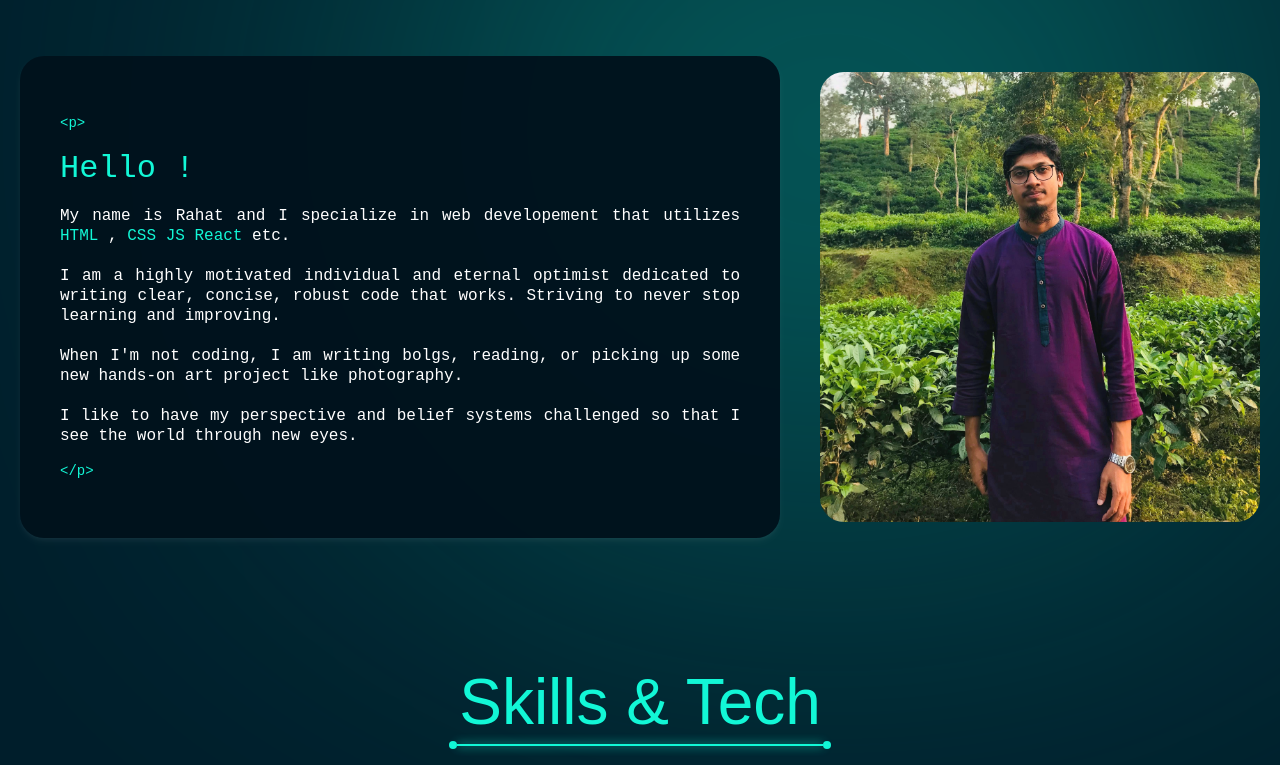
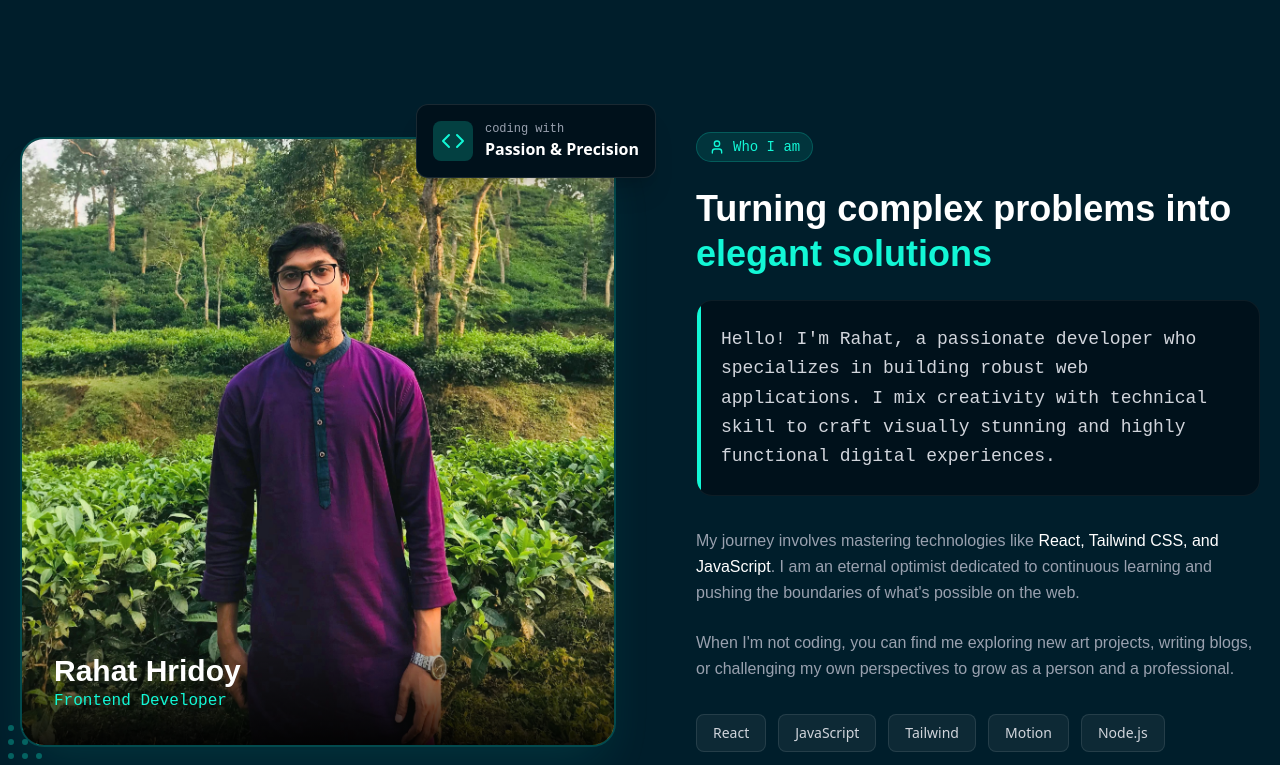
Before and after one commit to Rahat-Hridoy/rahat_hridoy, a React (Vite) app: page / in a window 1280 px wide. Shown: the part 1184-1949 px from the top of the page. Built offline with nearby package versions, Linux system fonts and the light colour scheme.

Commit message:
Modify "About us" section

```diff
--- a/src/components/sections/about/About.jsx
+++ b/src/components/sections/about/About.jsx
@@ -1,76 +1,104 @@
 import React from "react";
-import ScrollMouse from "../../animation/Scroll";
 import SectionHead from "../../common/SectionHead";
 import { motion } from "motion/react";
+import { Code, Terminal, User } from "lucide-react";
 
 const About = () => {
   return (
-    <section className="section-padding relative" id="about">
-      <div className="w-[60%] h-[60%] absolute top-[10%] right-[5%] rounded-full shadow-[100px] bg-brand-1/60 blur-[250px]"></div>
-      <div className="container mx-auto relative z-10">
-        <div className="wrapper">
-          <div className="hidden lg:block ">
-            <ScrollMouse />
-          </div>
-          {/* Head */}
-          <motion.h1
-            initial={{ opacity: 0, y: -20 }}
-            whileInView={{ opacity: 1, y: 0 }}
-            transition={{ duration: 0.6 }}
-            viewport={{ once: true }}
-            className="w-fit md:max-w-[367px] font-primary font-normal text-primary text-[32px] md:text-[64px] leading-[36px] md:leading-[72px] px-8 md:px-[40px] py-[16px] border-4 border-brand-1 rounded-tl-[30px] rounded-br-[30px] md:rounded-tl-[50px] md:rounded-br-[50px] bg-primary-bg mb-16 mx-auto md:mx-0 text-center"
-          >
-            About Me
-          </motion.h1>
-          <div className="grid grid-cols-1 lg:grid-cols-[2fr_auto] justify-items-center items-center gap-10 z-100">
-            {/* Left side-about description */}
+    <section className="section-padding relative overflow-hidden" id="about">
+      {/* Background Elements */}
+      <div className="absolute top-20 right-0 w-[500px] h-[500px] bg-brand-1/5 rounded-full blur-[120px] -z-10"></div>
+
+      <div className="container mx-auto px-4">
+        <SectionHead title="About Me" text="Get to know me better" />
+
+        <div className="grid grid-cols-1 lg:grid-cols-2 gap-12 items-center mt-16">
+          {/* Left Side - Image & Visuals */}
           <motion.div
             initial={{ opacity: 0, x: -50 }}
             whileInView={{ opacity: 1, x: 0 }}
-              transition={{ duration: 0.8, delay: 0.2 }}
+            transition={{ duration: 0.8 }}
             viewport={{ once: true }}
-              className="order-2 lg:order-0"
+            className="relative"
           >
-              {/* Description */}
-              <div className="px-[24px] md:px-[40px] py-[58px] bg-cardBG/95 shadow-white/5 shadow-md rounded-3xl">
-                <p className="tag-style"> {"<p>"} </p>
-                <h4 className="font-second font-medium text-brand-1 text-[32px] leading-[42px] pt-[16px] ">
-                  Hello !
-                </h4>
-                <p className="pera-text text-[16px] leading-[20px] text-justify max-w-[880px] py-[16px] ">
-                  My name is Rahat and I specialize in web developement that
-                  utilizes
-                  <span className="text-brand-1"> HTML</span> ,
-                  <span className="text-brand-1"> CSS</span>{" "}
-                  <span className="text-brand-1"> JS</span>{" "}
-                  <span className="text-brand-1"> React</span> etc. <br />
-                  <br /> I am a highly motivated individual and eternal optimist
-                  dedicated to writing clear, concise, robust code that works.
-                  Striving to never stop learning and improving. <br />
-                  <br /> When I'm not coding, I am writing bolgs, reading, or
-                  picking up some new hands-on art project like photography.{" "}
-                  <br />
-                  <br /> I like to have my perspective and belief systems
-                  challenged so that I see the world through new eyes.
-                </p>
-                <p className="tag-style"> {"</p>"} </p>
+            <div className="relative z-10 rounded-3xl overflow-hidden border-2 border-brand-1/20 shadow-2xl shadow-brand-1/10 group">
+              <img
+                src="/image/rahatHridoy_about.jpg"
+                alt="Rahat Hridoy"
+                className="w-full h-auto object-cover transition-all duration-500"
+              />
+
+              {/* Overlay with Name */}
+              <div className="absolute bottom-0 left-0 w-full bg-gradient-to-t from-black/90 to-transparent p-8">
+                <h3 className="text-3xl font-primary font-bold text-white">Rahat Hridoy</h3>
+                <p className="text-brand-1 font-second">Frontend Developer</p>
+              </div>
+            </div>
+
+            {/* Floating Tech Badge */}
+            <motion.div
+              animate={{ y: [0, -10, 0] }}
+              transition={{ duration: 4, repeat: Infinity, ease: "easeInOut" }}
+              className="absolute -top-6 -right-6 lg:-right-10 bg-cardBG border border-white/10 p-4 rounded-xl shadow-xl z-20 flex items-center gap-3"
+            >
+              <div className="bg-brand-1/20 p-2 rounded-lg text-brand-1">
+                <Code size={24} />
+              </div>
+              <div>
+                <span className="block text-xs text-gray-400 font-second"> coding with</span>
+                <span className="font-bold text-white">Passion & Precision</span>
               </div>
             </motion.div>
-            {/* right side - image */}
+
+            {/* Decorative Dots */}
+            <div className="absolute -bottom-10 -left-10 grid grid-cols-5 gap-2 opacity-30">
+              {[...Array(25)].map((_, i) => (
+                <div key={i} className="w-1.5 h-1.5 rounded-full bg-brand-1"></div>
+              ))}
+            </div>
+          </motion.div>
+
+          {/* Right Side - Text Content */}
           <motion.div
             initial={{ opacity: 0, x: 50 }}
             whileInView={{ opacity: 1, x: 0 }}
-              transition={{ duration: 0.8, delay: 0.4 }}
+            transition={{ duration: 0.8, delay: 0.2 }}
             viewport={{ once: true }}
-              className="order-0 lg:order-2"
+            className="lg:pl-8"
           >
-              <img
-                src="/image/rahatHridoy_about.jpg"
-                alt="image"
-                className="w-[272px] md:w-full h-[450px] rounded-3xl object-cover object-center overflow-hidden  "
-              />
+            <div className="mb-6 inline-flex items-center gap-2 px-3 py-1 rounded-full bg-brand-1/10 border border-brand-1/20 text-brand-1 text-sm font-second">
+              <User size={16} />
+              <span>Who I am</span>
+            </div>
+
+            <h3 className="text-3xl md:text-4xl font-primary font-bold text-white leading-tight mb-6">
+              Turning complex problems into <span className="text-brand-1">elegant solutions</span>
+            </h3>
+
+            <div className="bg-cardBG border border-white/5 rounded-2xl p-6 relative overflow-hidden mb-8">
+              <div className="absolute top-0 left-0 w-1 h-full bg-brand-1"></div>
+              <p className="font-second text-gray-300 leading-relaxed text-lg">
+                Hello! I'm Rahat, a passionate developer who specializes in building robust web applications. I mix creativity with technical skill to craft visually stunning and highly functional digital experiences.
+              </p>
+            </div>
+
+            <p className="font-primary text-gray-400 leading-relaxed mb-6">
+              My journey involves mastering technologies like <span className="text-white font-medium">React, Tailwind CSS, and JavaScript</span>. I am an eternal optimist dedicated to continuous learning and pushing the boundaries of what's possible on the web.
+            </p>
+
+            <p className="font-primary text-gray-400 leading-relaxed mb-8">
+              When I'm not coding, you can find me exploring new art projects, writing blogs, or challenging my own perspectives to grow as a person and a professional.
+            </p>
+
+            {/* Tech Stack Mini-List */}
+            <div className="flex flex-wrap gap-3">
+              {['React', 'JavaScript', 'Tailwind', 'Motion', 'Node.js'].map((tech) => (
+                <span key={tech} className="px-4 py-2 bg-white/5 hover:bg-white/10 border border-white/10 rounded-lg text-sm text-gray-300 transition-colors cursor-default">
+                  {tech}
+                </span>
+              ))}
+            </div>
           </motion.div>
-          </div>
         </div>
       </div>
     </section>
```
Lines whose indentation alone changed are shown as unchanged.
